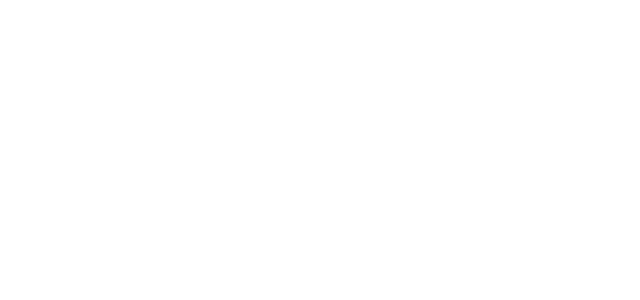
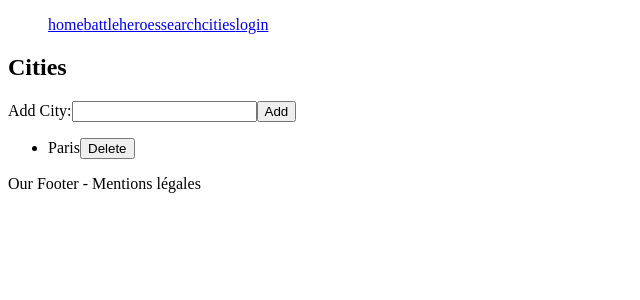
Before and after one commit to jarod51/react-superhero-electre, a React (Create React App) app: page /cities in a window 1280 px wide. Before the commit this address had no page. Shown: the top 300 px of the page, without its empty margins (0-640 px from the left). Built offline with nearby package versions, Linux system fonts and the light colour scheme.

Commit message:
feat: add react context to Login and redux to Cities

```diff
--- a/src/App.tsx
+++ b/src/App.tsx
@@ -1,48 +1,58 @@
-import useCounter from './hooks/useCounter'
-import Battle from './pages/Battle'
-import Heroes from './pages/Heroes'
-import Search from './pages/Search'
-// import Login from './pages/Login'
+import { lazy, Suspense, useState } from 'react'
+import { Provider } from 'react-redux'
 import { BrowserRouter as Router, Routes, Route } from 'react-router-dom'
-import Layout from './hoc/Layout'
-import Login from './pages/Login'
+import AuthContext from './context/auth-context'
+import Cities from './pages/Cities'
+import { store } from './redux/store'
 
-// const LoginLayout = () => {
-//   return (
-//     <>
-//       <p>Top Layout</p>
-//       <Outlet />
-//       <p>Bottom Layout</p>
-//     </>
-//   )
-// }
+const Home = lazy(() => import('./pages/Home'))
+const Heroes = lazy(() => import('./pages/Heroes'))
+const Battle = lazy(() => import('./pages/Battle'))
+const Search = lazy(() => import('./pages/Search'))
+const Layout = lazy(() => import('./hoc/Layout'))
+const Login = lazy(() => import('./pages/Login'))
+const Logout = lazy(() => import('./pages/Logout'))
+
 
 const App = () => {
-  const { counter, increment, decrement } = useCounter(15)
+  const [authenticated, setAuthenticated] = useState(false)
+  const [email, setEmail] = useState('')
+  const login = (email: string) => {
+    setEmail(email)
+    setAuthenticated(true)
+  }
+  const logout = () => {
+    setEmail('')
+    setAuthenticated(false)
+  }
   return (
+    <Provider store={store}>
       <Router>
+        <Suspense fallback={<div>Loading...</div>}>
+          <AuthContext.Provider
+            value={{
+              // username: '',
+              email,
+              authenticated, // equivalent à authenticated: authenticated,
+              login,
+              logout,
+            }}
+          >
             <Routes>
               <Route path='/' element={<Layout />}>
-          <Route
-            index
-            element={
-              <section>
-                <p>Counter: {counter}</p>
-                <button onClick={increment}>Incrémenter</button>
-                <button onClick={decrement}>Décrémenter</button>
-              </section>
-            }
-          />
+                <Route index element={<Home />} />
                 <Route path='search' element={<Search />} />
                 <Route path='battle' element={<Battle />} />
                 <Route path='heroes' element={<Heroes />} />
+                <Route path='cities' element={<Cities />} />
                 <Route path='login' element={<Login />} />
-          {/* <Route path='login' element={<LoginLayout />}>
-            <Route path=':id' element={<Login />} />
-          </Route> */}
+                <Route path='logout' element={<Logout />} />
               </Route>
             </Routes>
+          </AuthContext.Provider>
+        </Suspense>
       </Router>
+    </Provider>
   )
 }
 
--- a/src/components/NavBar.tsx
+++ b/src/components/NavBar.tsx
@@ -1,6 +1,9 @@
+import { useContext } from 'react'
 import { NavLink } from 'react-router-dom'
+import AuthContext from '../context/auth-context'
 
 const NavBar = () => {
+  const { authenticated } = useContext(AuthContext)
   const links = [
     {
       path: '/',
@@ -19,10 +22,21 @@
       name: 'search',
     },
     {
+      path: 'cities',
+      name: 'cities',
+    },
+  ]
+  if (authenticated) {
+    links.push({
+      path: 'logout',
+      name: 'logout',
+    })
+  } else {
+    links.push({
       path: 'login',
       name: 'login',
-    },
-  ]
+    })
+  }
   return (
     <nav>
       <ul className='flex justify-center gap-6 font-bold text-lg my-2'>
--- /dev/null
+++ b/src/context/auth-context.ts
@@ -0,0 +1,13 @@
+import { createContext } from 'react'
+
+const AuthContext = createContext({
+  // username: '',
+  email: '',
+  authenticated: false,
+  login: (email: string) => {
+    void email
+  },
+  logout: () => {null},
+})
+
+export default AuthContext
--- /dev/null
+++ b/src/pages/Cities.tsx
@@ -0,0 +1,47 @@
+import React, { useRef } from 'react'
+import { useAppDispatch, useAppSelector } from '../redux/hook'
+import { addCity, deleteCity, getCities } from '../redux/reducers/cities'
+
+const Cities = () => {
+  const cities = useAppSelector(getCities)
+  const dispatch = useAppDispatch()
+  const inputRef = useRef<HTMLInputElement>(null)
+
+  const onSubmitHandler = (e: React.SyntheticEvent) => {
+    e.preventDefault()
+    const newCity = inputRef.current?.value
+    if (newCity) {
+      dispatch(
+        addCity({
+          id: Date.now(),
+          city: newCity,
+        })
+      )
+    }
+  }
+
+  const onDeleteHandler = (id: number) => {
+    dispatch(deleteCity(id))
+  }
+
+  return (
+    <section>
+      <h1>Cities</h1>
+      <form onSubmit={onSubmitHandler}>
+        <label htmlFor='city'>Add City:</label>
+        <input ref={inputRef} type='text' id='city' name='city' />
+        <button>Add</button>
+      </form>
+      <ul>
+        {cities.map((cityObj) => (
+          <li key={cityObj.id}>
+            {cityObj.city}
+            <button onClick={() => onDeleteHandler(cityObj.id)}>Delete</button>
+          </li>
+        ))}
+      </ul>
+    </section>
+  )
+}
+
+export default Cities
--- /dev/null
+++ b/src/pages/Home.tsx
@@ -0,0 +1,20 @@
+import { useContext } from 'react'
+import AuthContext from '../context/auth-context'
+import useCounter from '../hooks/useCounter'
+
+const Home = () => {
+  const { counter, increment, decrement } = useCounter(15)
+  const { email, authenticated } = useContext(AuthContext)
+
+  return (
+    <section>
+      {/* <h1>Welcome {authenticated ? email : 'visitor'}</h1> */}
+      <h1>{authenticated ? `Welcome ${email}` : 'Hey! Il est temps de créer un compte !'}</h1>
+      <p>Counter: {counter}</p>
+      <button onClick={increment}>Incrémenter</button>
+      <button onClick={decrement}>Décrémenter</button>
+    </section>
+  )
+}
+
+export default Home
--- a/src/pages/Login.tsx
+++ b/src/pages/Login.tsx
@@ -1,8 +1,10 @@
-import React, { useState } from 'react'
+import React, { useContext, useState } from 'react'
+import AuthContext from '../context/auth-context'
 
 const Login = () => {
   const [email, setEmail] = useState('')
   const [password, setPassword] = useState('')
+  const { login } = useContext(AuthContext)
 
   const onSubmitHandler = (e: React.SyntheticEvent) => {
     e.preventDefault()
@@ -10,6 +12,9 @@
       email,
       password,
     })
+    if (email === "admin@email.com" && password === "admin") {
+      login(email)
+    }
   }
 
   return (
--- /dev/null
+++ b/src/pages/Logout.tsx
@@ -0,0 +1,15 @@
+import { useContext } from 'react'
+import Button from '../components/Button'
+import AuthContext from '../context/auth-context'
+
+const Logout = () => {
+	const { logout } = useContext(AuthContext)
+  return (
+    <section>
+      <h1>Logout</h1>
+      <Button onClickHandler={logout}>Logout</Button>
+    </section>
+  )
+}
+
+export default Logout
--- /dev/null
+++ b/src/redux/hook.ts
@@ -0,0 +1,6 @@
+import { TypedUseSelectorHook, useDispatch, useSelector } from 'react-redux'
+import type { RootState, AppDispatch } from './store'
+
+// Use throughout your app instead of plain `useDispatch` and `useSelector`
+export const useAppDispatch = () => useDispatch<AppDispatch>()
+export const useAppSelector: TypedUseSelectorHook<RootState> = useSelector
--- /dev/null
+++ b/src/redux/reducers/cities.ts
@@ -0,0 +1,46 @@
+import { createSlice, PayloadAction } from '@reduxjs/toolkit'
+import { RootState } from '../store'
+// import type { RootState } from '../../app/store'
+
+type City = {
+  id: number
+  city: string
+}
+
+// Define a type for the slice state
+type CitiesState = {
+  list: City[]
+}
+
+// Define the initial state using that type
+const initialState: CitiesState = {
+  list: [
+    {
+      id: 1,
+      city: 'Paris',
+    },
+  ],
+}
+
+export const citiesSlice = createSlice({
+  name: 'cities',
+  // `createSlice` will infer the state type from the `initialState` argument
+  initialState,
+  reducers: {
+    addCity: (state, action: PayloadAction<City>) => {
+      state.list.push(action.payload)
+    },
+    deleteCity: (state, action: PayloadAction<number>) => {
+      // const index = state.list.findIndex(cityObj => cityObj.id === action.payload)
+      // state.list.splice(index, 1)
+      state.list = state.list.filter((cityObj) => cityObj.id !== action.payload)
+    },
+  },
+})
+
+export const { addCity, deleteCity } = citiesSlice.actions
+
+// Other code such as selectors can use the imported `RootState` type
+export const getCities = (state: RootState) => state.cities.list
+
+export default citiesSlice.reducer
--- /dev/null
+++ b/src/redux/reducers/index.ts
@@ -0,0 +1,8 @@
+import { combineReducers } from '@reduxjs/toolkit'
+import citiesReducer from './cities'
+
+const rootReducer = combineReducers({
+	cities: citiesReducer
+})
+
+export default rootReducer
--- /dev/null
+++ b/src/redux/store.ts
@@ -0,0 +1,11 @@
+import { configureStore } from '@reduxjs/toolkit'
+import rootReducer from './reducers'
+
+export const store = configureStore({
+  reducer: rootReducer,
+})
+
+// Infer the `RootState` and `AppDispatch` types from the store itself
+export type RootState = ReturnType<typeof store.getState>
+// Inferred type: {posts: PostsState, comments: CommentsState, users: UsersState}
+export type AppDispatch = typeof store.dispatch
```
Lines whose indentation alone changed are shown as unchanged.
